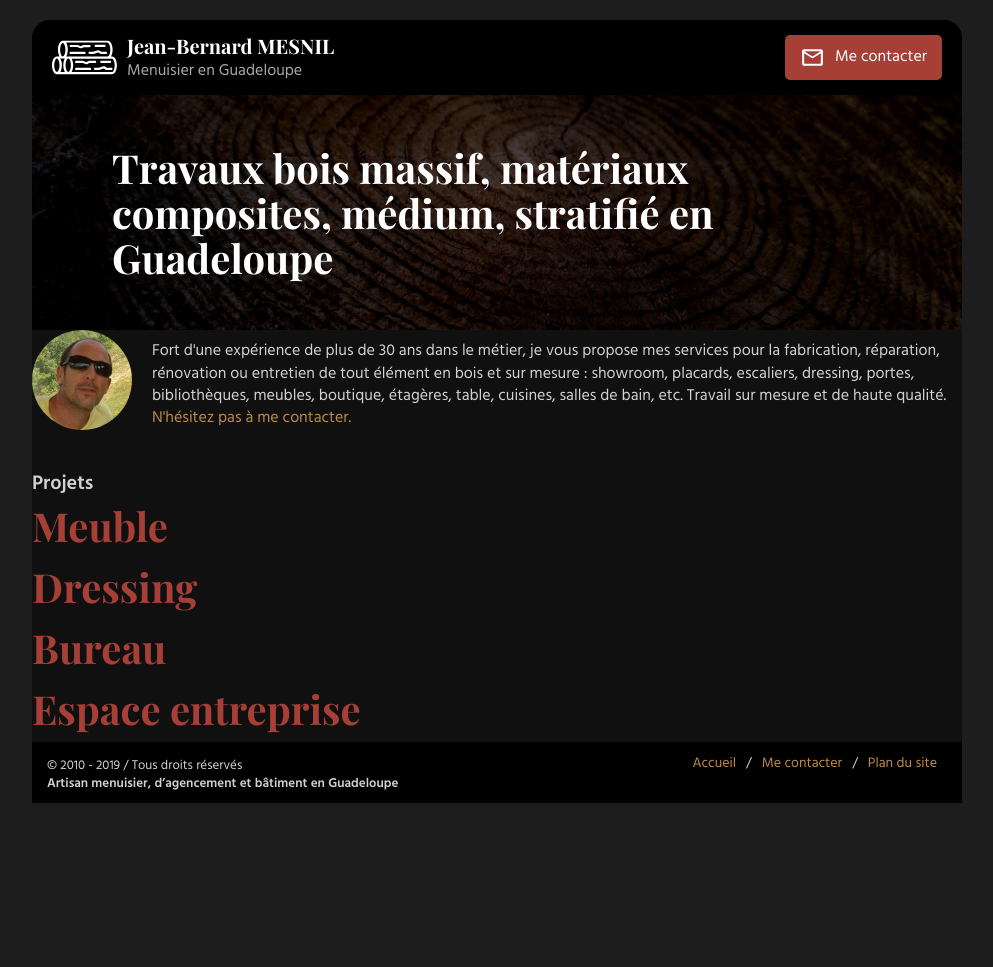
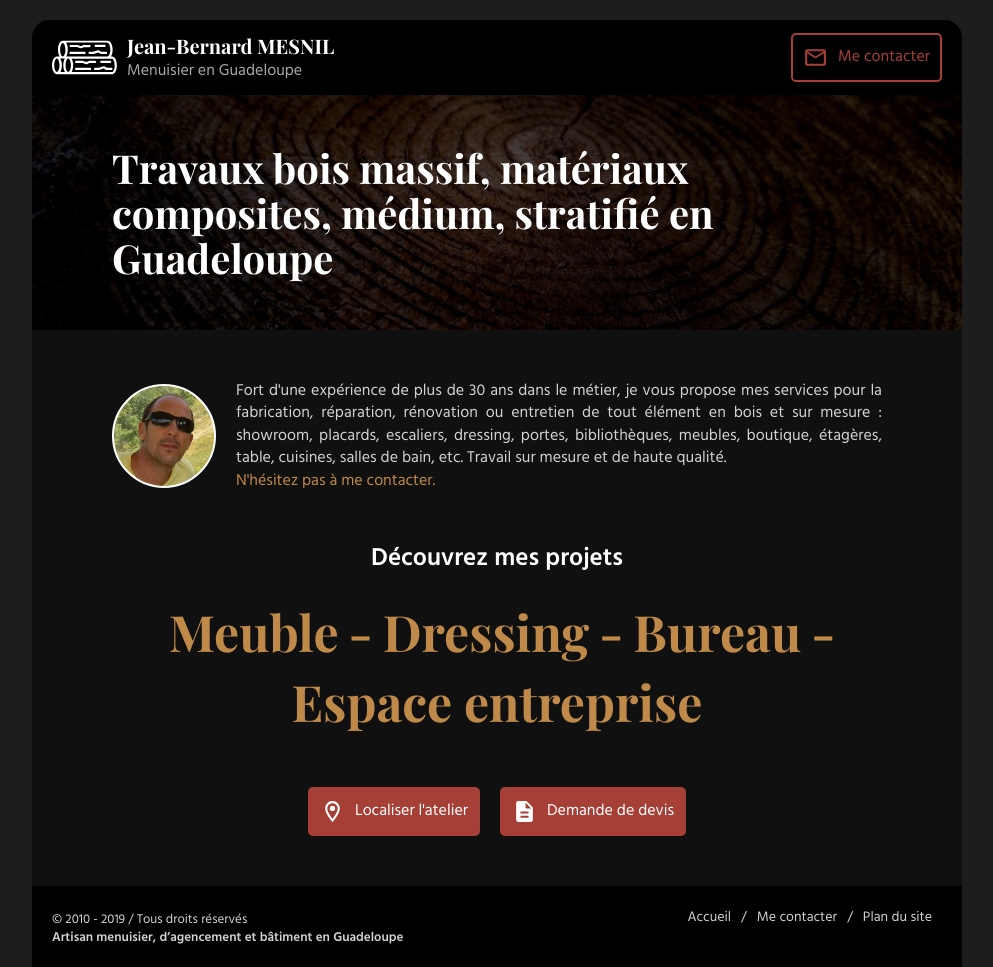
Before and after one commit to theo-mesnil/menuisier-guadeloupe.com, a Gatsby site: page / in a window 1280 px wide. Shown: the whole page, without its empty margins (143-1136 px from the left). Before the commit the page ends 803 px from the top, so only its background shows below. Built offline with nearby package versions, Linux system fonts and the light colour scheme; Gatsby itself is replaced by a stand-in of ours.

Commit message:
feat: finish homepage and contact page

```diff
--- a/gatsby-config.js
+++ b/gatsby-config.js
@@ -3,6 +3,7 @@ module.exports = {
     title: `Menuisier en Guadeloupe Saint-François - ameublement - batiment`,
     description: `Mesnil Jean-Bernard, menuisier, artisan menuisier, d'agencement et du bâtiment en Guadeloupe.`,
     author: `@mesniltheo`,
+    siteUrl: `http://menuisier-guadeloupe.com`,
   },
   plugins: [
     `gatsby-plugin-react-helmet`,
--- a/src/components/Button/index.js
+++ b/src/components/Button/index.js
@@ -6,16 +6,20 @@ import colors from "../../config/colors"
 
 const Wrapper = styled.div`
   display: inline-flex;
-  color: ${colors.white};
-  background: ${colors.red};
-  padding: 10px 15px;
+  align-items: center;
+  padding: 10px;
+  color: ${props => (props.variant === "outlined" ? colors.red : colors.white)};
+  background: ${props => props.variant !== "outlined" && colors.red};
+  border: 2px solid ${colors.red};
   border-radius: 5px;
-  align-items: center;
-  transition: background 300ms cubic-bezier(0.39, 0.58, 0.57, 1);
+  transition: background 300ms cubic-bezier(0.39, 0.58, 0.57, 1), border 300ms,
+    color 300ms;
 
   &:hover {
-    color: ${colors.white};
-    background: ${colors.redLight};
+    color: ${props =>
+      props.variant === "outlined" ? colors.redLight : colors.white};
+    background: ${props => props.variant !== "outlined" && colors.redLight};
+    border-color: ${colors.redLight};
   }
 `
 
@@ -35,10 +39,22 @@ const Icon = styled.span`
   svg {
     width: 25px;
     height: 25px;
+
+    path,
+    circle {
+      fill: ${props =>
+        props.variant === "outlined" ? colors.red : colors.white};
+      transition: fill 200ms cubic-bezier(0.39, 0.58, 0.57, 1);
+    }
   }
 
-  path {
-    fill: ${colors.white};
+  ${Wrapper}:hover & {
+    svg {
+      path,
+      circle {
+        fill: ${props => props.variant === "outlined" && colors.redLight};
+      }
+    }
   }
 `
 
@@ -48,15 +64,28 @@ const Text = styled.span`
   }
 `
 
-const Button = ({ children, hideTextOnMobile, icon, to, href, ...rest }) => (
+const Button = ({
+  children,
+  hideTextOnMobile,
+  href,
+  icon,
+  to,
+  variant,
+  ...rest
+}) => (
   <Wrapper
     as={to ? Link : "a"}
     href={href}
+    variant={variant}
+    title={`${children}`}
     to={to}
-    title={`${children}`}
     {...rest}
   >
-    {icon && <Icon hideTextOnMobile={hideTextOnMobile}>{icon}</Icon>}
+    {icon && (
+      <Icon variant={variant} hideTextOnMobile={hideTextOnMobile}>
+        {icon}
+      </Icon>
+    )}
     <Text hideTextOnMobile={hideTextOnMobile}>{children}</Text>
   </Wrapper>
 )
--- a/src/components/Footer/index.js
+++ b/src/components/Footer/index.js
@@ -12,6 +12,7 @@ const Wrapper = styled.footer`
     display: flex;
     flex-direction: row-reverse;
     justify-content: space-between;
+    padding: 20px;
   }
 `
 
@@ -27,6 +28,10 @@ const Item = styled.li`
   }
 `
 
+const ItemLink = styled(Link)`
+  color: ${colors.greyLight};
+`
+
 const Legals = styled.div`
   margin-top: 5px;
   font-size: 13px;
@@ -38,19 +43,19 @@ const H2 = styled.h2`
 
 const Footer = () => (
   <Wrapper>
-    <div>
+    <nav>
       <ul>
         <Item>
-          <Link to="/">Accueil</Link>
+          <ItemLink to="/">Accueil</ItemLink>
         </Item>
         <Item>
-          <Link to="/contact">Me contacter</Link>
+          <ItemLink to="/contact">Me contacter</ItemLink>
         </Item>
         <Item>
-          <Link to="/plan-du-site">Plan du site</Link>
+          <ItemLink to="/plan-du-site">Plan du site</ItemLink>
         </Item>
       </ul>
-    </div>
+    </nav>
     <Legals>
       © 2010 - {new Date().getFullYear()} / Tous droits réservés
       <br />
--- a/src/components/Header/index.js
+++ b/src/components/Header/index.js
@@ -68,7 +68,12 @@ const Header = () => (
         <SubTitle>Menuisier en Guadeloupe</SubTitle>
       </div>
     </Logo>
-    <Button to="/contact" icon={<SvgMail />} hideTextOnMobile>
+    <Button
+      to="/contact"
+      icon={<SvgMail />}
+      variant="outlined"
+      hideTextOnMobile
+    >
       Me contacter
     </Button>
   </Wrapper>
--- /dev/null
+++ b/src/components/Icons/svgBill.js
@@ -0,0 +1,9 @@
+import React from "react"
+
+const SvgBill = props => (
+  <svg width="1em" height="1em" viewBox="0 0 24 24" {...props}>
+    <path d="M14.59 2.59c-.38-.38-.89-.59-1.42-.59H6c-1.1 0-2 .9-2 2v16c0 1.1.89 2 1.99 2H18c1.1 0 2-.9 2-2V8.83c0-.53-.21-1.04-.59-1.41l-4.82-4.83zM15 18H9c-.55 0-1-.45-1-1s.45-1 1-1h6c.55 0 1 .45 1 1s-.45 1-1 1zm0-4H9c-.55 0-1-.45-1-1s.45-1 1-1h6c.55 0 1 .45 1 1s-.45 1-1 1zm-2-6V3.5L18.5 9H14c-.55 0-1-.45-1-1z" />
+  </svg>
+)
+
+export default SvgBill
--- /dev/null
+++ b/src/components/Icons/svgMarker.js
@@ -0,0 +1,10 @@
+import React from "react"
+
+const SvgMarker = props => (
+  <svg width="1em" height="1em" viewBox="0 0 24 24" {...props}>
+    <path d="M12 2C8.13 2 5 5.13 5 9c0 5.25 7 13 7 13s7-7.75 7-13c0-3.87-3.13-7-7-7zM7 9c0-2.76 2.24-5 5-5s5 2.24 5 5c0 2.88-2.88 7.19-5 9.88C9.92 16.21 7 11.85 7 9z" />
+    <circle cx={12} cy={9} r={2.5} />
+  </svg>
+)
+
+export default SvgMarker
--- a/src/components/Layout/index.js
+++ b/src/components/Layout/index.js
@@ -5,6 +5,7 @@
  * See: https://www.gatsbyjs.org/docs/static-query/
  */
 
+import Helmet from "react-helmet"
 import { Normalize } from "styled-normalize"
 import PropTypes from "prop-types"
 import React from "react"
@@ -44,12 +45,12 @@ h1, h2, h3, p, ul {
   padding: 0;
 }
 `
-const Wrapper = styled.div`
+const Wrapper = styled.main`
   max-width: 970px;
   margin: 0 auto;
 `
 
-const Content = styled.div`
+const Center = styled.div`
   margin: 10px 10px 0 10px;
   background: ${colors.greyDark};
   box-sizing: border-box;
@@ -62,18 +63,34 @@ const Content = styled.div`
   }
 `
 
+const Content = styled.article`
+  max-width: 770px;
+  margin: 0 auto;
+  padding: 25px 20px;
+
+  @media (min-width: 768px) {
+    padding: 50px 20px;
+  }
+`
+
 const Layout = ({ children, title, seoTitle }) => (
   <>
     <Normalize />
     <GlobalStyle />
     <Wrapper>
       <SEO title={seoTitle || title} />
-      <Content>
+      <Helmet>
+        <link
+          href="https://fonts.googleapis.com/css?family=Hind:400,600|Playfair+Display:700"
+          rel="stylesheet"
+        />
+      </Helmet>
+      <Center>
         <Header />
         <Title>{title}</Title>
-        {children}
+        <Content>{children}</Content>
         <Footer />
-      </Content>
+      </Center>
     </Wrapper>
   </>
 )
--- a/src/components/Navigation/index.js
+++ b/src/components/Navigation/index.js
@@ -6,31 +6,39 @@ import colors from "../../config/colors"
 
 const List = styled.ul`
   font-family: "Playfair Display", serif;
-  list-style-type: none;
-  padding: 0;
+  text-align: center;
+  color: ${colors.yellow};
 `
 
 const Item = styled.li`
-  padding-bottom: 5px;
+  display: inline;
+  list-style: none;
+  font-size: 30px;
+  line-height: 40px;
+
+  &:nth-child(n + 2):before {
+    content: "-";
+  }
+
+  @media (min-width: 768px) {
+    font-size: 50px;
+    line-height: 70px;
+  }
 `
 
 const ItemLink = styled(Link)`
-  color: ${colors.red};
-  font-size: 30px;
-  text-decoration: none;
-  transition: margin-left 200ms cubic-bezier(0.39, 0.58, 0.57, 1), color 400ms;
+  border-radius: 5px;
+  padding: 0 10px;
+  transition: color 400ms, background 400ms;
 
-  &:hover {
-    margin-left: 10px;
-    color: ${colors.yellow};
-  }
-
-  @media (min-width: 768px) {
-    font-size: 40px;
+  ${Item}:hover & {
+    background: ${colors.yellow};
+    color: ${colors.white};
   }
 `
 
-const Navigation = ({ handleNavigationHovered }) => (
+const Navigation = () => (
+  <nav>
     <List>
       <Item>
         <ItemLink to="/meuble-sur-mesure-guadeloupe">Meuble</ItemLink>
@@ -47,6 +55,7 @@ const Navigation = ({ handleNavigationHovered }) => (
         </ItemLink>
       </Item>
     </List>
+  </nav>
 )
 
 export default Navigation
--- a/src/components/Seo/index.js
+++ b/src/components/Seo/index.js
@@ -82,12 +82,7 @@ function SEO({ description, lang, meta, keywords, title }) {
             : []
         )
         .concat(meta)}
-    >
-      <link
-        href="https://fonts.googleapis.com/css?family=Hind:400,600|Playfair+Display:700"
-        rel="stylesheet"
-      />
-    </Helmet>
+    />
   )
 }
 
--- a/src/config/colors.js
+++ b/src/config/colors.js
@@ -1,6 +1,5 @@
 export default {
   black: "#000000",
-  green: "#4E944C",
   grey: "#1D1D1D",
   greyDark: "#101010",
   greyLight: "#D2D2D2",
--- a/src/pages/index.js
+++ b/src/pages/index.js
@@ -2,9 +2,13 @@ import { Link } from "gatsby"
 import React from "react"
 import styled from "styled-components"
 
+import Button from "../components/Button"
 import Layout from "../components/Layout"
 import Navigation from "../components/Navigation"
+import SvgBill from "../components/Icons/svgBill"
+import SvgMarker from "../components/Icons/svgMarker"
 
+import colors from "../config/colors"
 import profilPic from "../images/jb-mesnil-photo.jpeg"
 
 const Presentation = styled.div`
@@ -12,9 +16,11 @@ const Presentation = styled.div`
   flex-direction: column;
   align-items: center;
   margin-bottom: 30px;
+  text-align: justify;
 
   @media (min-width: 768px) {
     flex-direction: row;
+    margin-bottom: 50px;
   }
 `
 
@@ -27,6 +33,7 @@ const Picture = styled.div`
   background-size: cover;
   margin-right: 10px;
   margin-bottom: 10px;
+  border: 2px solid ${colors.white};
 
   @media (min-width: 768px) {
     flex: 0 0 100px;
@@ -34,12 +41,42 @@ const Picture = styled.div`
     height: 100px;
     border-radius: 100px;
     margin-right: 20px;
+    margin-bottom: 0;
   }
 `
 
 const ProjectTitle = styled.h3`
+  margin-bottom: 10px;
+  text-align: center;
   font-size: 20px;
-  margin: 0;
+  color: ${colors.white};
+
+  @media (min-width: 768px) {
+    margin-bottom: 20px;
+    font-size: 25px;
+  }
+`
+
+const Buttons = styled.div`
+  display: flex;
+  flex-direction: column;
+  justify-content: center;
+  align-items: center;
+  margin-top: 40px;
+
+  @media (min-width: 768px) {
+    flex-direction: row;
+    margin-top: 50px;
+  }
+`
+
+const SecondButton = styled.div`
+  margin-top: 10px;
+
+  @media (min-width: 768px) {
+    margin-top: 0;
+    margin-left: 20px;
+  }
 `
 
 const IndexPage = () => (
@@ -59,8 +96,20 @@ const IndexPage = () => (
         <Link to="/contact">N'hésitez pas à me contacter.</Link>
       </div>
     </Presentation>
-    <ProjectTitle>Projets</ProjectTitle>
+    <ProjectTitle>Découvrez mes projets</ProjectTitle>
     <Navigation />
+    <Buttons>
+      <div>
+        <Button to="/contact" icon={<SvgMarker />}>
+          Localiser l'atelier
+        </Button>
+      </div>
+      <SecondButton>
+        <Button to="/contact" icon={<SvgBill />}>
+          Demande de devis
+        </Button>
+      </SecondButton>
+    </Buttons>
   </Layout>
 )
 
```
Also changed, not shown: src/components/Icons/svgArrowRight.js (deleted, +0 -9 lines), src/components/Subtitle/index.js (deleted, +0 -21 lines), src/components/Type/index.js (+19 -6 lines), src/pages/contact.js (+16 -13 lines). Lines whose indentation alone changed are shown as unchanged.
